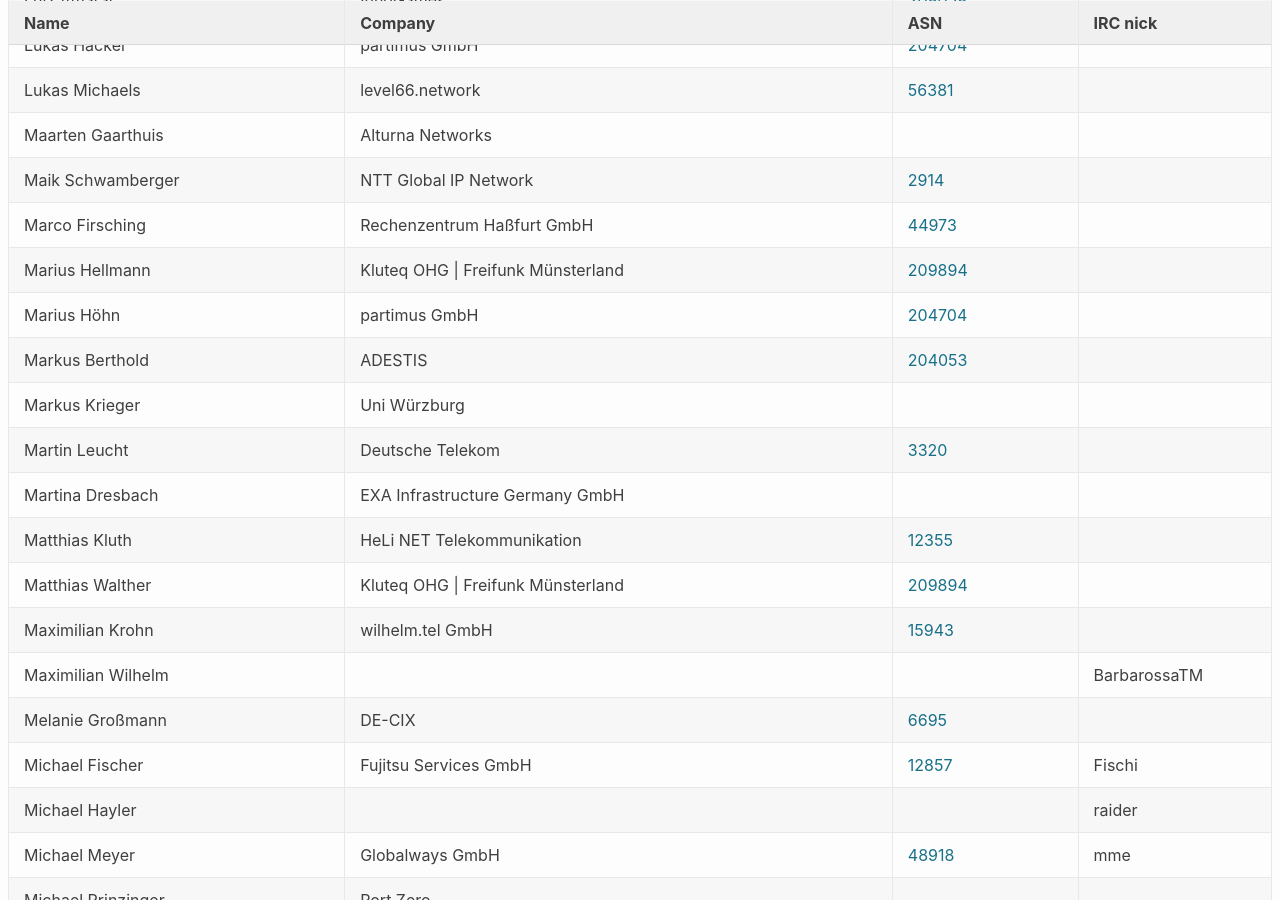
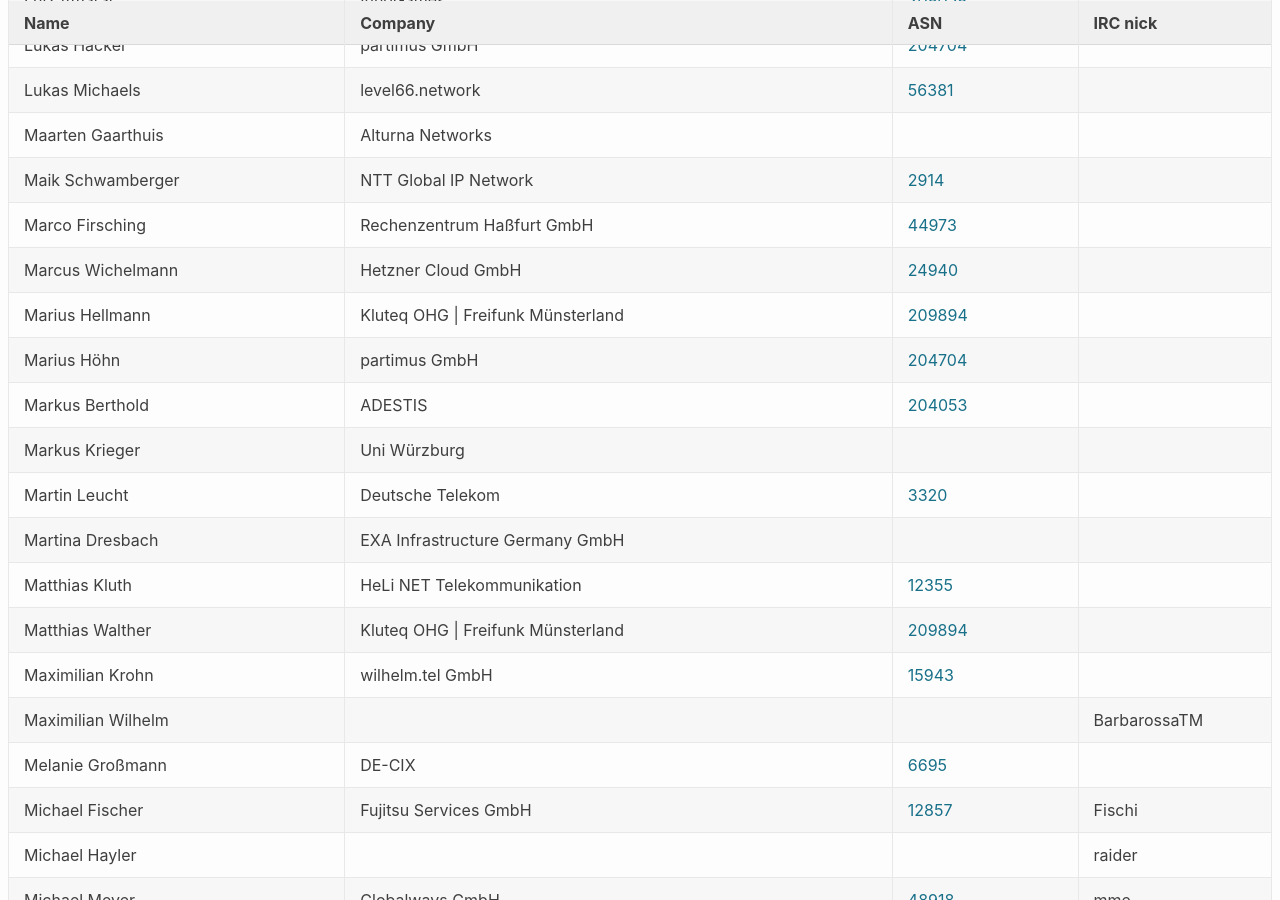
Before and after one commit to denog/pretix-attendeelist, a Jekyll site: the page built from denog15/index.md, in a window 1280 px wide and 900 px high, scrolled down 2224 px. Built offline with Jekyll 4.4.1, drawn with Linux system fonts in a browser that asks for light colours.

Commit message:
Latest data: Wed Aug 23 11:09:41 UTC 2023

```diff
--- a/_data/attendees_denog15_onsite.json
+++ b/_data/attendees_denog15_onsite.json
@@ -306,6 +306,12 @@
     "asn": "44973"
   },
   {
+    "name": "Marcus Wichelmann",
+    "company": "Hetzner Cloud GmbH",
+    "irc": null,
+    "asn": "24940"
+  },
+  {
     "name": "Marius Hellmann",
     "company": "Kluteq OHG | Freifunk Münsterland",
     "irc": null,
```
